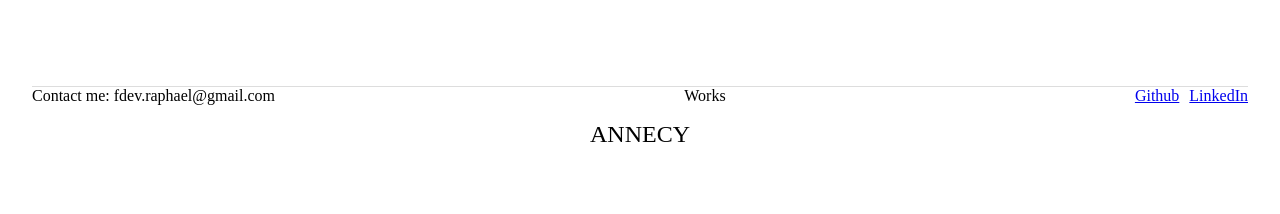
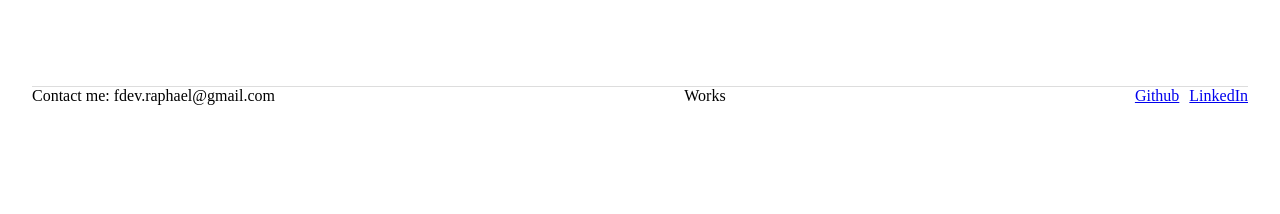
Before and after one commit to Neoznzoe/vb-wb, a React (Create React App) app: page / in a window 1280 px wide. Shown: the part 730-944 px from the top of the page. Before the commit the page ends 894 px from the top, so only its background shows below. Built offline with nearby package versions, Linux system fonts and the light colour scheme.

Commit message:
footer-svg

```diff
--- a/src/components/footer/footer.jsx
+++ b/src/components/footer/footer.jsx
@@ -1,5 +1,6 @@
   import React from 'react';
   import './footer.scss';
+  import annecyImage from '../../assets/img/footer-annecy.svg';
 
   function Footer() {
     return (
@@ -17,7 +18,7 @@ function Footer() {
           </div>
         </div>
         <div className="footer-city">
-        ANNECY
+          <img src={annecyImage} alt="" />
         </div>
       </footer>
     );
--- a/src/components/footer/footer.scss
+++ b/src/components/footer/footer.scss
@@ -2,6 +2,7 @@
     display: flex;
     flex-direction: column;  // Pour empiler les éléments verticalement
     padding: 16px 32px;
+    font-family: 'Urbanist', san;
 
     .footer-content {
       display: flex;
@@ -23,10 +24,16 @@
       }
     }
 
-    .footer-city {
-      font-size: 24px;
-      width: 100%;
-      text-align: center;
-      margin-top: 16px;
-    }
+    // .footer-city {
+    //   font-size: 24px;
+    //   width: 100%;
+    //   text-align: center;
+    //   margin-top: 16px;
+    //   overflow: hidden;
+    //   height: 50%;
+    //   line-height: 1;
+    //   position: relative;
+    //   bottom: 0;
+    //   transform: translateY(-10%);
+    // }
   }
```
Also changed, not shown: src/assets/img/footer-annecy.svg (added). Lines whose indentation alone changed are shown as unchanged.
